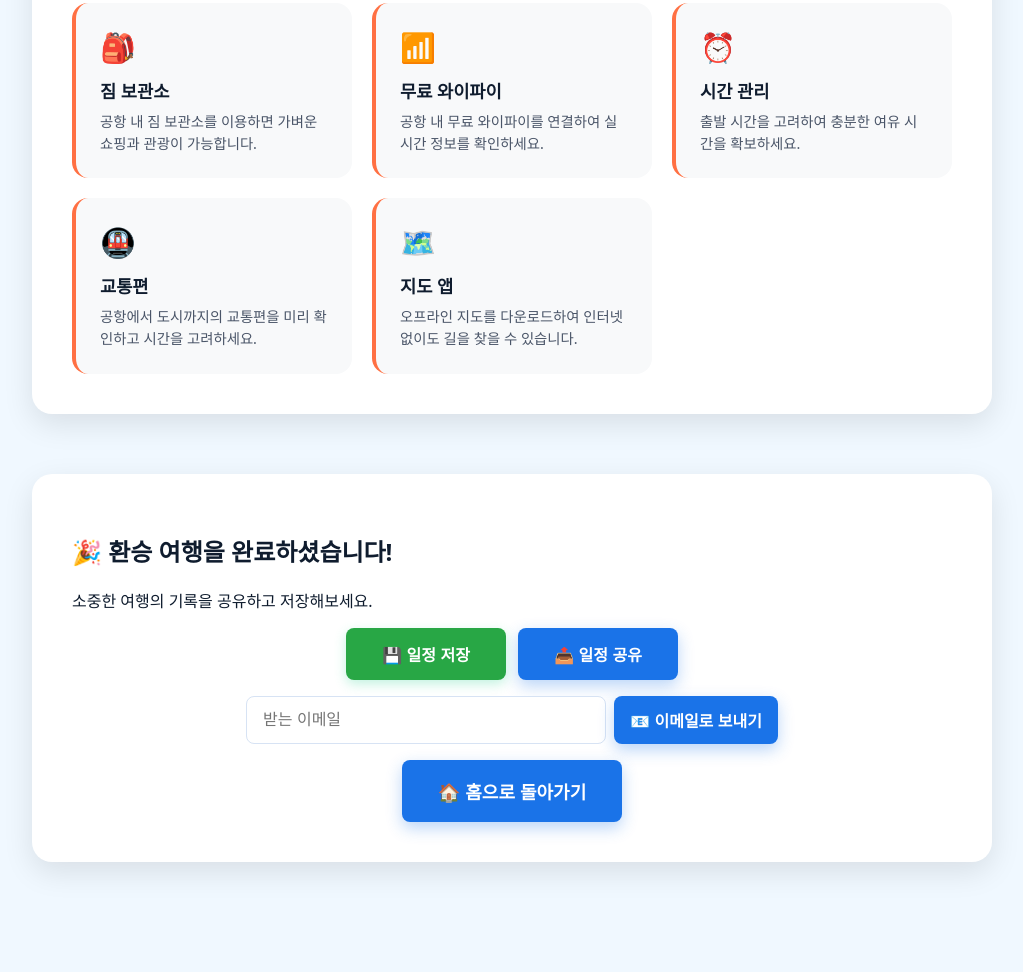
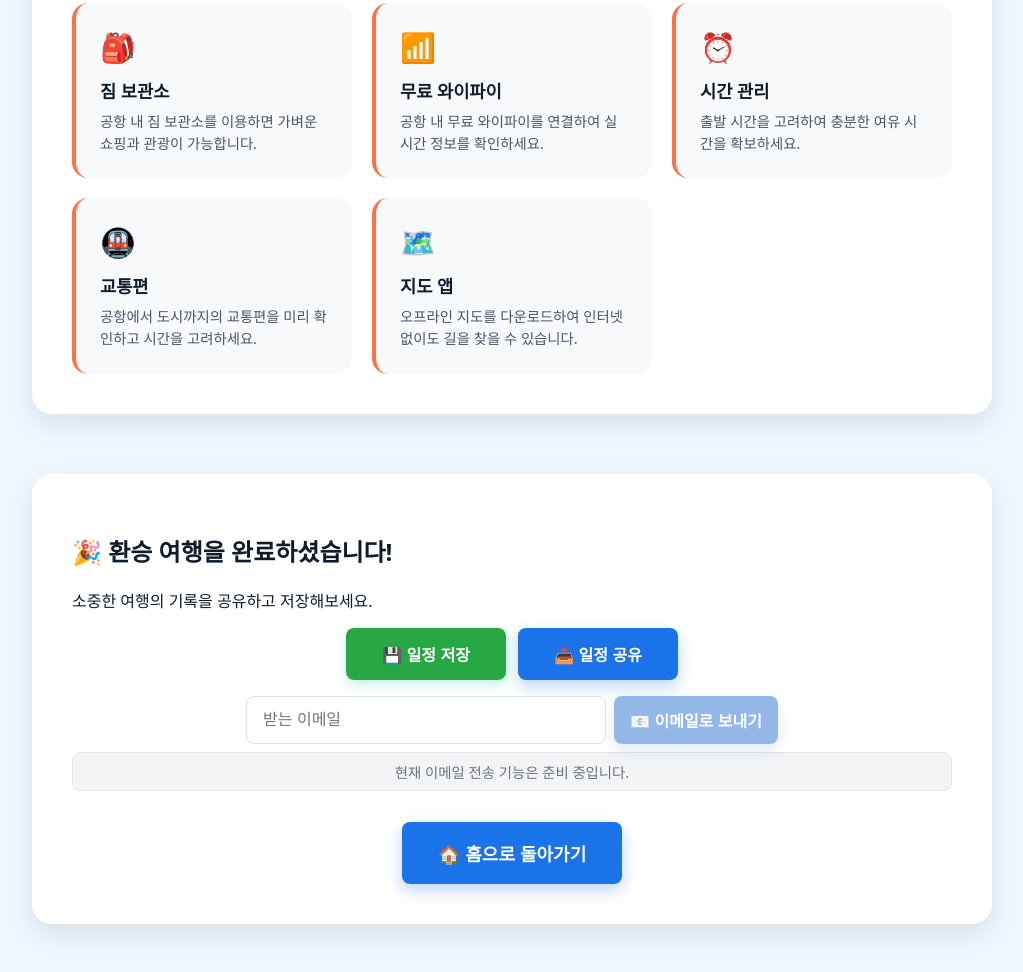
Before and after one commit to BokChii/10.13-via-flight-travel-planner, a website: page trip-summary.html in a window 1280 px wide. Shown: the part 1533-2505 px from the top of the page, without its empty margins (128-1151 px from the left). Before the commit the page ends 2475 px from the top, so only its background shows below. Drawn offline with nearby package versions, Linux system fonts and the light colour scheme.

Commit message:
데모데이 최종 수정

```diff
--- a/styles/pages/trip-summary.css
+++ b/styles/pages/trip-summary.css
@@ -361,6 +361,24 @@
   min-width: 220px;
 }
 
+/* Email share - disabled emphasis */
+.email-share .btn[disabled] {
+  opacity: 0.5;
+  cursor: not-allowed;
+  filter: grayscale(0.2);
+}
+
+.email-disabled-note {
+  margin-top: 8px;
+  text-align: center;
+  color: #6b7280;
+  font-size: 0.9rem;
+  background: #f3f4f6;
+  border: 1px solid #e5e7eb;
+  border-radius: 8px;
+  padding: 8px 12px;
+}
+
 .share-section {
   text-align: center;
   padding-top: 30px;
--- a/trip-summary.html
+++ b/trip-summary.html
@@ -116,8 +116,9 @@
           <div class="cta-gap"></div>
           <div class="email-share" style="display:flex; gap:8px; flex-wrap:wrap; justify-content:center;">
             <input id="share-email-to" type="email" placeholder="받는 이메일" class="field__input" style="flex:1; min-width:220px; max-width:360px;">
-            <button class="btn btn--primary" onclick="sendSummaryByEmail()">📧 이메일로 보내기</button>
+            <button id="email-send-btn" class="btn btn--primary" onclick="sendSummaryByEmail()" disabled aria-disabled="true" title="현재 사용 불가 (준비 중)">📧 이메일로 보내기</button>
           </div>
+          <p class="email-disabled-note" aria-live="polite">현재 이메일 전송 기능은 준비 중입니다.</p>
 
           <!-- 아래 간격 -->
           <div class="cta-gap"></div>
```
